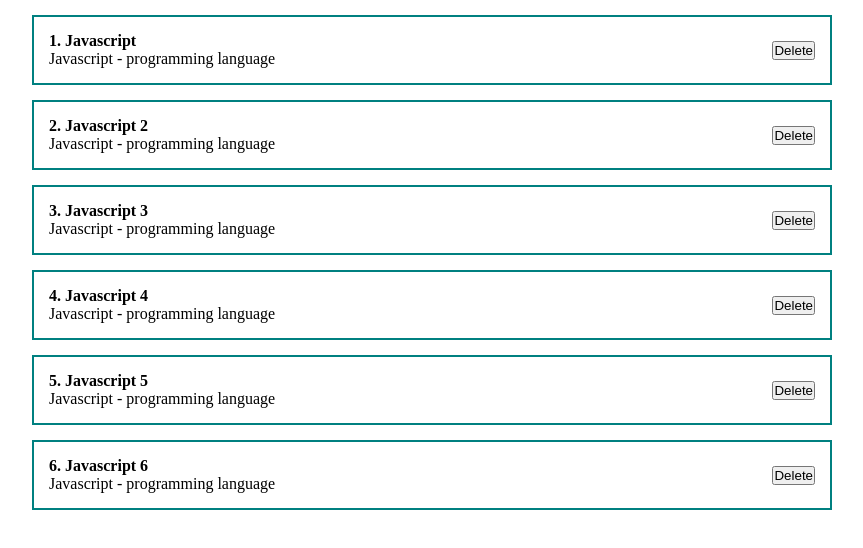
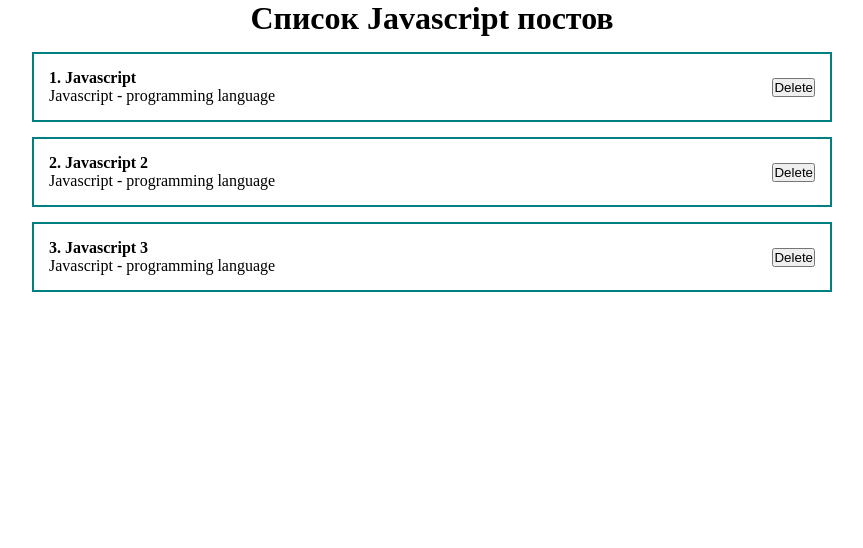
Before and after one commit to kuznetsov-adev/react-first, a React (Create React App) app: page / in a window 1280 px wide. Shown: the top 548 px of the page, without its empty margins (208-1071 px from the left). Built offline with nearby package versions, Linux system fonts and the light colour scheme.

Commit message:
React begin: add PostList as component

```diff
--- a/src/App.js
+++ b/src/App.js
@@ -1,24 +1,23 @@
 import React, {useState} from "react";
 import './styles/App.css'
-import PostItem from "./components/PostItem";
+import PostList from "./components/PostList";
 
 function App() {
     const [posts, setPosts] = useState([
         {id: 1, title: 'Javascript', description: 'Javascript - programming language'},
         {id: 2, title: 'Javascript 2', description: 'Javascript - programming language'},
-        {id: 3, title: 'Javascript 3', description: 'Javascript - programming language'},
-        {id: 4, title: 'Javascript 4', description: 'Javascript - programming language'},
-        {id: 5, title: 'Javascript 5', description: 'Javascript - programming language'},
-        {id: 6, title: 'Javascript 6', description: 'Javascript - programming language'},
+        {id: 3, title: 'Javascript 3', description: 'Javascript - programming language'}
+    ])
+
+    const [posts2, setPosts2] = useState([
+        {id: 1, title: 'Kotlin', description: 'Kotlin - programming language'},
+        {id: 2, title: 'Kotlin 2', description: 'Kotlin - programming language'},
+        {id: 3, title: 'Kotlin 3', description: 'Kotlin - programming language'}
     ])
 
     return (
         <div className="App">
-            { posts.map(post =>
-                //при создании React компонентов из списка, для каждого нужно указывать параметр key
-                //key должен хранить уникальное значение
-                <PostItem post={ post } key={post.id}/>
-            )}
+            <PostList posts={posts} title={'Список Javascript постов'}/>
         </div>
     );
 }
--- /dev/null
+++ b/src/components/PostList.jsx
@@ -0,0 +1,20 @@
+import React from 'react';
+import PostItem from "./PostItem";
+
+const PostList = ({posts, title}) => {
+    return (
+        //в компоненте должен находиться только один корневой элемент
+        <div>
+            <h1 style={{textAlign: 'center'}}>
+                {title}
+            </h1>
+            {posts.map(post =>
+                //при создании React компонентов из списка, для каждого нужно указывать параметр key
+                //key должен хранить уникальное значение
+                <PostItem post={post} key={post.id}/>
+            )}
+        </div>
+    );
+};
+
+export default PostList;
```
